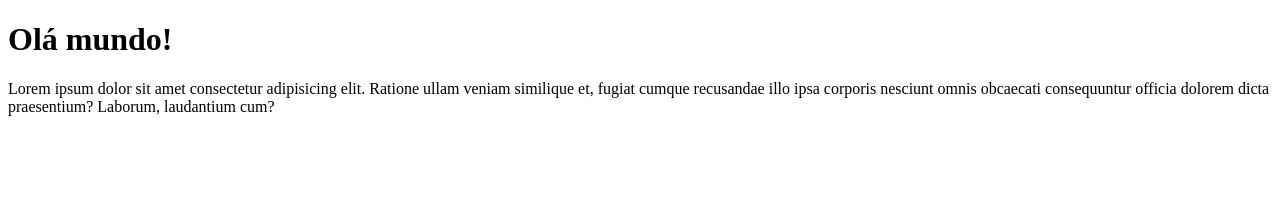
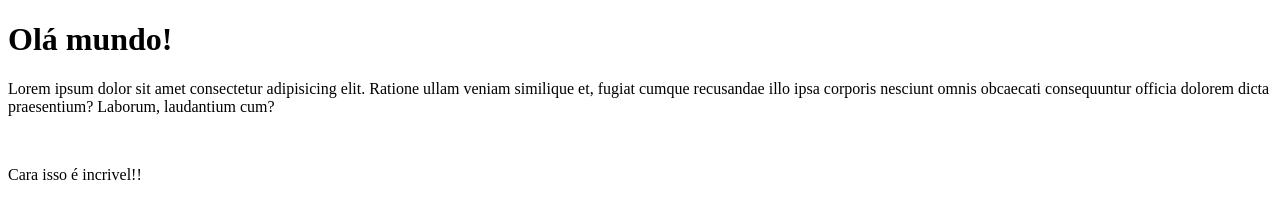
Before and after one commit to DouglasReiz/SistemaDEV, a plain HTML site: page projeto html/index.html in a window 1280 px wide. Drawn offline with Linux system fonts and the light colour scheme.

Commit message:
adicionado uma linha

```diff
--- a/projeto html/index.html
+++ b/projeto html/index.html
@@ -9,5 +9,7 @@
 <body>
     <h1>Olá mundo!</h1>
     <p>Lorem ipsum dolor sit amet consectetur adipisicing elit. Ratione ullam veniam similique et, fugiat cumque recusandae illo ipsa corporis nesciunt omnis obcaecati consequuntur officia dolorem dicta praesentium? Laborum, laudantium cum?</p>
+    <br>
+    <p>Cara isso é incrivel!!</p>
 </body>
 </html>
```
